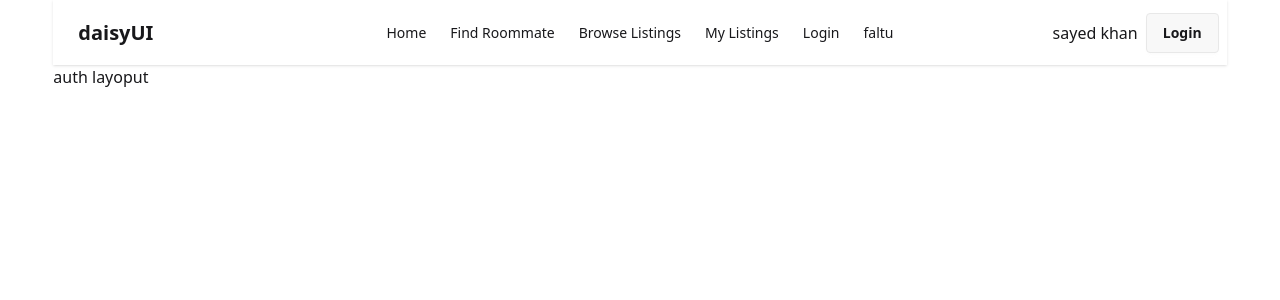
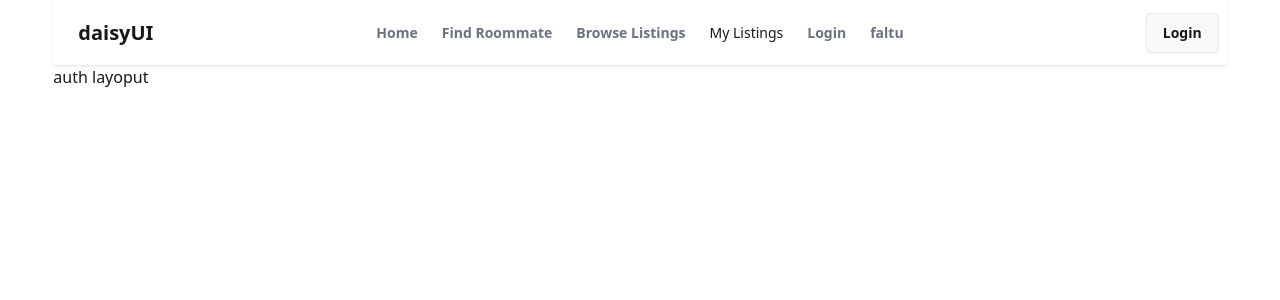
Before and after one commit to sayedkhan19/roommateFinderApplication, a React (Vite) app: page /auth in a window 1280 px wide. Shown: the top 300 px of the page. Built offline with nearby package versions, Linux system fonts and the light colour scheme; no server answers.

Commit message:
authentication done

```diff
--- a/package.json
+++ b/package.json
@@ -14,6 +14,7 @@
     "firebase": "^11.7.3",
     "react": "^19.1.0",
     "react-dom": "^19.1.0",
+    "react-hot-toast": "^2.5.2",
     "react-router": "^7.6.0",
     "swiper": "^11.2.7",
     "tailwindcss": "^4.1.7"
--- a/src/Routes/Route.jsx
+++ b/src/Routes/Route.jsx
@@ -8,6 +8,7 @@ import ErrorPage from "../pages/ErrorPage";
 import Auth from "../pages2/Auth";
 import LoginAuth from "../pages2/LoginAuth";
 import RegisterAuth from "../pages2/RegisterAuth";
+import PrivateRoutes from "../ptovider/PrivateRoutes";
 
 export const router = createBrowserRouter([
   {
@@ -31,8 +32,11 @@ export const router = createBrowserRouter([
         },
         {
           path:"detailsroom/:id",
-          Component:DetailsRoom,
+          element:<PrivateRoutes>
+            <DetailsRoom></DetailsRoom>
+          </PrivateRoutes>,
           loader:({params})=> fetch(`http://localhost:3000/rooms/${params.id}`),
+          hydrateFallbackElement:<span className="loading loading-bars loading-xl"></span>,
         }
     ]
   },
--- a/src/components/Navbar.jsx
+++ b/src/components/Navbar.jsx
@@ -1,33 +1,41 @@
 import React, { use } from 'react';
 import { NavLink } from 'react-router';
 import { AuthContext } from '../ptovider/AuthProvider';
+import toast from 'react-hot-toast';
 
 const Navbar = () => {
-  const {user} = use(AuthContext);
+  const {user,logOut} = use(AuthContext);
    const links =
     <>
       <li>
-        <NavLink to={"/"}>Home</NavLink>
+        <NavLink className={({ isActive }) => (isActive ? "border-2 font-bold" : "font-semibold text-gray-500")} to={"/"}>Home</NavLink>
       </li>
       <li>
-        <NavLink to={""}>Find Roommate</NavLink>
+        <NavLink className={({ isActive }) => (isActive ? "border-2 font-bold" : "font-semibold text-gray-500")} to={"gdfs"}>Find Roommate</NavLink>
       </li>
       <li>
-        <NavLink to={""}>Browse Listings</NavLink>
+        <NavLink className={({ isActive }) => (isActive ? "border-2 font-bold" : "font-semibold text-gray-500")} to={"fgs"}>Browse Listings</NavLink>
       </li>
 
       <li>
         <NavLink to={""}>My Listings</NavLink>
       </li>
       <li>
-        <NavLink to={"/auth/login"}>Login</NavLink>
+        <NavLink className={({ isActive }) => (isActive ? "border-2 font-bold" : "font-semibold text-gray-500")} to={"/auth/login"}>Login</NavLink>
       </li>
 
       <li>
-        <NavLink to={"/room"}>faltu</NavLink>
+        <NavLink className={({ isActive }) => (isActive ? "border-2 font-bold" : "font-semibold text-gray-500")} to={"/room"}>faltu</NavLink>
       </li>
     </>
-
+  const handleLogOut = () =>{
+      logOut()
+      .then(() => {
+      toast.success("Sign-out successful")
+}).catch((error) => {
+  toast.error(error)
+});
+  }
 
   return (
     <div>
@@ -68,8 +76,23 @@ const Navbar = () => {
         </div>
         <div className="navbar-end">
           <div className='flex flex-row gap-2 justify-center items-center'>
-            <h1>sayed khan</h1>
-            <button className='btn'>Login</button>
+            {user && (
+              <img
+                className="rounded-full w-10 h-10 object-cover cursor-pointer"
+                src={user.photoURL || "https://i.ibb.co/2kRTPqR/default-user.png"}
+                alt="user profile"
+                title={user.displayName || "User"}
+                onError={(e) =>
+                  (e.currentTarget.src = "https://i.ibb.co/2kRTPqR/default-user.png")
+
+
+                }
+              />
+            )}
+            {
+              user ? <NavLink to={'/auth/login'} onClick={handleLogOut} className='btn'>Log out</NavLink> : <NavLink to={"/auth/login"} className='btn'>Login</NavLink>
+            }
+
           </div>
         </div>
       </div>
--- a/src/main.jsx
+++ b/src/main.jsx
@@ -6,6 +6,7 @@ RouterProvider,
 } from "react-router";
 import { router } from './Routes/Route.jsx';
 import AuthProvider from './ptovider/AuthProvider.jsx';
+import { Toaster } from 'react-hot-toast';
 
 
 
@@ -13,6 +14,7 @@ createRoot(document.getElementById('root')).render(
   <StrictMode>
     <AuthProvider>
       <RouterProvider router={router} />
+      <Toaster position='top-right' />
     </AuthProvider>
 
   </StrictMode>,
--- a/src/pages2/LoginAuth.jsx
+++ b/src/pages2/LoginAuth.jsx
@@ -1,17 +1,34 @@
-import React from 'react';
-import { Link } from 'react-router';
+import React, { use } from 'react';
+import { Link, useLocation, useNavigate } from 'react-router';
+import { AuthContext } from '../ptovider/AuthProvider';
+import toast from 'react-hot-toast';
 
 const LoginAuth = () => {
-
+const {signIn} = use(AuthContext);
+const location = useLocation();
+const navigate = useNavigate();
     const handleLogin = e =>{
         e.preventDefault();
+        const form = e.target;
+        const email = form.email.value;
+        const password = form.password.value;
+        signIn(email,password)
+        .then((result) => {
+    // Signed in
+    const user = result.user;
+    toast.success("Log in success")
+    navigate(`${location.state? location.state : "/"}`)
+  })
+  .catch((error) => {
+    toast.error(error.message)
+  });
     }
     return (
          <div className='flex justify-center '>
             <div className="card bg-base-100 w-full max-w-sm shrink-0 shadow-2xl">
-         <div className="card-body">
+         <form onSubmit={handleLogin} className="card-body">
             <h1 className='text-3xl font-semibold'>Login your account</h1>
-        <form onSubmit={handleLogin} className="fieldset">
+        <fieldset className="fieldset">
 
           <label className="label">Email</label>
           <input type="email"name='email' className="input" placeholder="Email" required/>
@@ -23,8 +40,8 @@ const LoginAuth = () => {
           <button type='submit' className="btn btn-neutral mt-4">Login</button>
 
           <p className='font-bold text-center pt-5'>Dont have an account? pelease <Link to={"/auth/register"} className='text-rose-400'>Register</Link></p>
-        </form>
-      </div>
+        </fieldset>
+      </form>
 
     </div>
          </div>
--- a/src/pages2/RegisterAuth.jsx
+++ b/src/pages2/RegisterAuth.jsx
@@ -1,9 +1,12 @@
 import React, { use } from 'react';
-import { Link } from 'react-router';
+import { Link, useLocation, useNavigate } from 'react-router';
 import { AuthContext } from '../ptovider/AuthProvider';
+import toast from 'react-hot-toast';
 
 const RegisterAuth = () => {
-    const {creatUser,setUser} = use(AuthContext);
+    const {creatUser,setUser,updateUser} = use(AuthContext);
+    const navigate = useNavigate();
+    const location = useLocation();
 
     const handleRegister = e =>{
         e.preventDefault();
@@ -14,20 +17,24 @@ const RegisterAuth = () => {
         const photo = form.photo.value;
         const password = form.password.value;
         console.log({name,email,photo,password})
-        creatUser(email,password)
-        .then(result=>{
-            const user = result.user;
-            console.log(user);
+        creatUser(email, password)
+      .then((result) => {
+        const user = result.user;
+        updateUser({ displayName: name, photoURL: photo })
+          .then(() => {
+            setUser({ ...user, displayName: name, photoURL: photo });
+            toast.success("Successfully Registered");
+            navigate(location.state?.from || "/");
+          })
+          .catch((err) => {
+            console.log("Update Error:", err);
             setUser(user);
-
-        })
-        .catch((error) => {
-        const errorCode = error.code;
-        const errorMessage = error.message;
-        alert(errorMessage)
-    // ..
-  });
-    }
+          });
+      })
+      .catch((error) => {
+        alert(error.message);
+      });
+  };
     return (
         <div className='flex justify-center '>
             <div className="card bg-base-100 w-full max-w-sm shrink-0 shadow-2xl">
--- a/src/ptovider/AuthProvider.jsx
+++ b/src/ptovider/AuthProvider.jsx
@@ -1,6 +1,6 @@
 import React, { createContext, useEffect, useState} from 'react';
 import app from '../fireBase/firebase.config';
-import { createUserWithEmailAndPassword, getAuth, onAuthStateChanged } from "firebase/auth";
+import { createUserWithEmailAndPassword, getAuth, onAuthStateChanged, signInWithEmailAndPassword, signOut, updateProfile } from "firebase/auth";
 
 export const AuthContext = createContext();
 
@@ -8,6 +8,7 @@ const auth = getAuth(app);
 
 const AuthProvider = ({ children }) => {
     const [user,setUser] = useState(null);
+    const [loading, setLoading] = useState(true)
     console.log(user)
 
     const creatUser = (email,password) =>{
@@ -17,18 +18,39 @@ const AuthProvider = ({ children }) => {
     useEffect(()=> {
     const unsubscribe =    onAuthStateChanged(auth, (currentUser)=>{
             setUser(currentUser);
+            setLoading(false);
         })
         return ()=>{
             unsubscribe();
         }
-    },[])
+    },[]);
+
+    const logOut = ()=>{
+        return signOut(auth)
+    };
+const updateUser = (updatedData) =>{
+        return updateProfile(auth.currentUser, updatedData).then(() => {
+            // Refresh local user state
+            setUser({ ...auth.currentUser });
+          });
+
+    }
+    const signIn = (email,password)=>{
+        return signInWithEmailAndPassword(auth,email,password);
+    }
 
     const authData = {
         user,
         setUser,
         creatUser,
+        logOut,
+        signIn,
+        loading,
+        setLoading,
+        updateUser,
+
     }
-    return <AuthContext value={authData}>{children}</AuthContext>
+    return <AuthContext.Provider value={authData}>{children}</AuthContext.Provider>
 };
 
 export default AuthProvider;
--- /dev/null
+++ b/src/ptovider/PrivateRoutes.jsx
@@ -0,0 +1,19 @@
+import { use } from "react";
+import { AuthContext } from "./AuthProvider";
+import { Navigate, useLocation } from "react-router";
+
+
+const PrivateRoutes = ({children}) => {
+    const {user,loading} = use(AuthContext);
+    const location = useLocation;
+    if(loading){
+        return <span className="loading loading-bars loading-xl"></span>
+    }
+    if(user && user?.email){
+    return children;
+    }
+    return <Navigate state={location.pathname} to={"/auth/login"}></Navigate>
+
+};
+
+export default PrivateRoutes;
```
Also changed, not shown: 1 other file (tests, documents, lock files or other folders).
